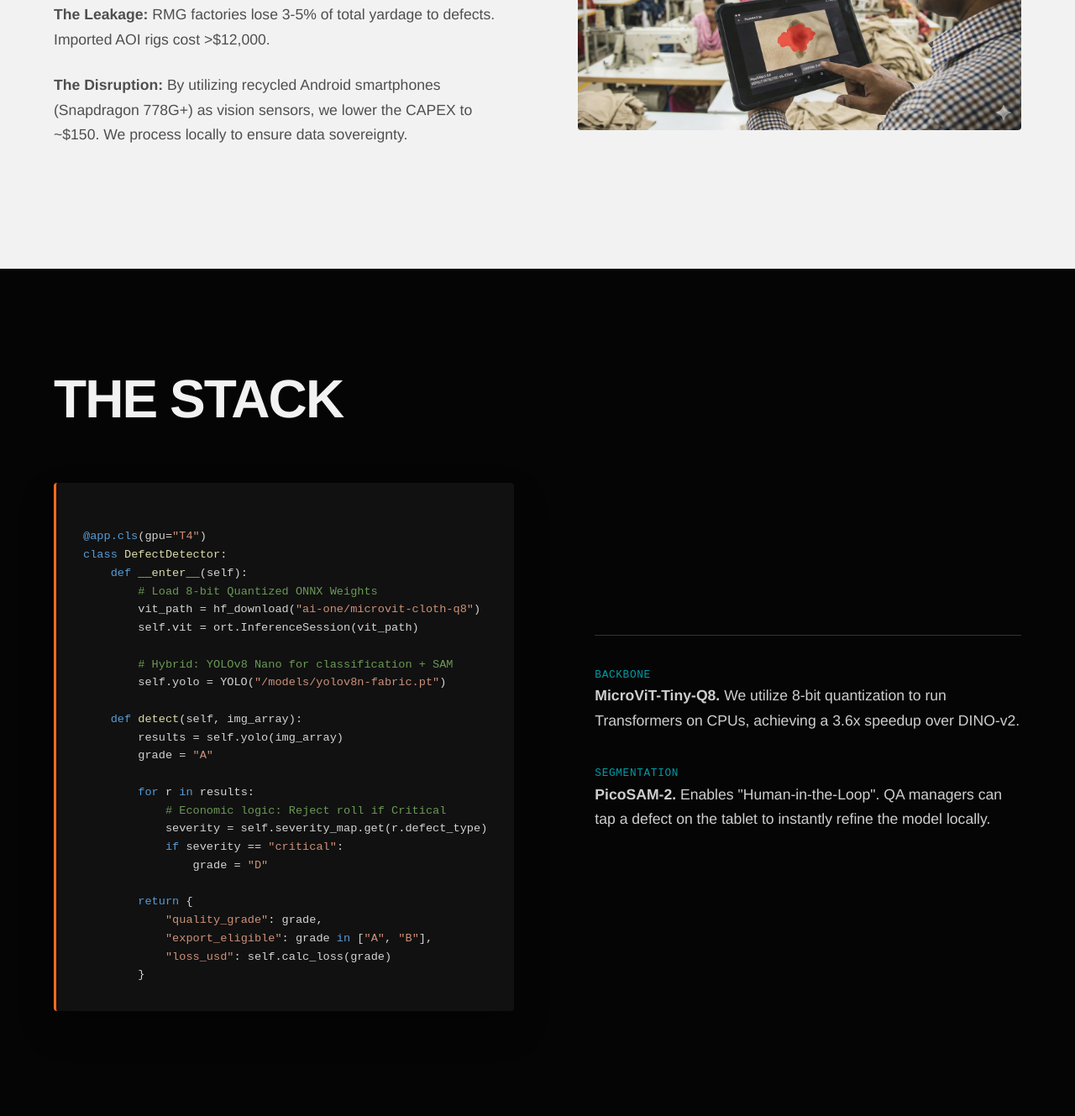
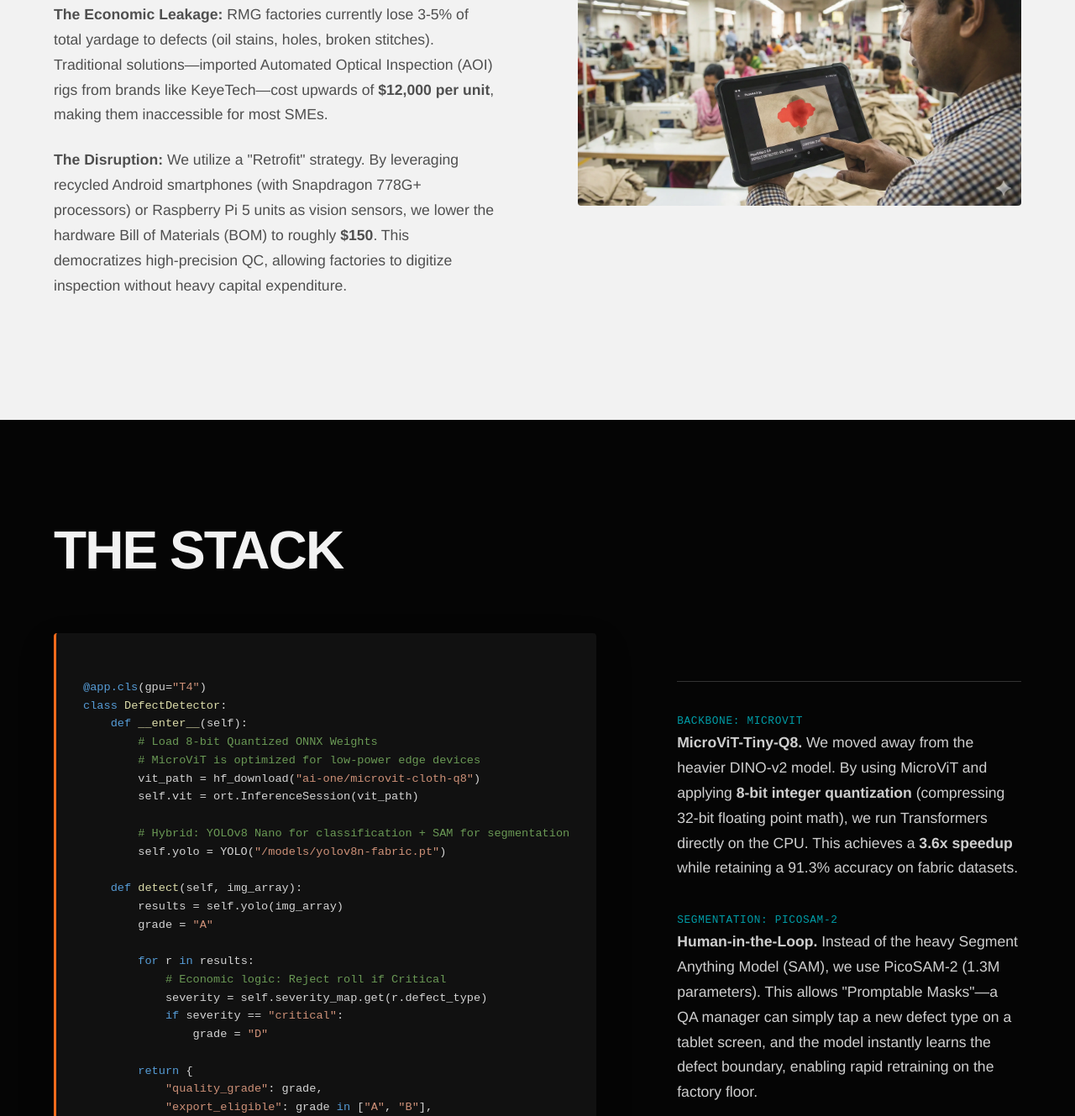
Before and after one commit to realsamiul/RavenReader, a plain HTML site: page qc-vision.html in a window 1280 px wide. Shown: the part 1090-2419 px from the top of the page at 84% size. Drawn offline with Linux system fonts and the light colour scheme.

Commit message:
Update qc-vision.html

```diff
--- a/qc-vision.html
+++ b/qc-vision.html
@@ -12,8 +12,8 @@
     <button class="nav-island" onclick="toggleMenu()">
         <div class="nav-icon"></div><span class="nav-label">MENU</span>
     </button>
-    <!-- [Insert Fullscreen Menu from Index here for brevity, exact same HTML] -->
-     <div class="fullscreen-menu" id="fsMenu">
+
+    <div class="fullscreen-menu" id="fsMenu">
         <button class="menu-close" onclick="toggleMenu()">X</button>
         <ul class="menu-list">
             <li class="menu-item"><a href="index.html" class="menu-link">M0NARQ</a></li>
@@ -40,10 +40,10 @@
                 <div>
                     <h2 style="color:var(--black)">FRUGAL INNOVATION</h2>
                     <p style="color:#333">
-                        <strong>The Leakage:</strong> RMG factories lose 3-5% of total yardage to defects. Imported AOI rigs cost >$12,000.
+                        <strong>The Economic Leakage:</strong> RMG factories currently lose 3-5% of total yardage to defects (oil stains, holes, broken stitches). Traditional solutions—imported Automated Optical Inspection (AOI) rigs from brands like KeyeTech—cost upwards of <strong>$12,000 per unit</strong>, making them inaccessible for most SMEs.
                     </p>
                     <p style="color:#333">
-                        <strong>The Disruption:</strong> By utilizing recycled Android smartphones (Snapdragon 778G+) as vision sensors, we lower the CAPEX to ~$150. We process locally to ensure data sovereignty.
+                        <strong>The Disruption:</strong> We utilize a "Retrofit" strategy. By leveraging recycled Android smartphones (with Snapdragon 778G+ processors) or Raspberry Pi 5 units as vision sensors, we lower the hardware Bill of Materials (BOM) to roughly <strong>$150</strong>. This democratizes high-precision QC, allowing factories to digitize inspection without heavy capital expenditure.
                     </p>
                 </div>
                 <div>
@@ -64,10 +64,11 @@
 <span class="k">class</span> <span class="f">DefectDetector</span>:
     <span class="k">def</span> <span class="f">__enter__</span>(self):
         <span class="c"># Load 8-bit Quantized ONNX Weights</span>
+        <span class="c"># MicroViT is optimized for low-power edge devices</span>
         vit_path = hf_download(<span class="s">"ai-one/microvit-cloth-q8"</span>)
         self.vit = ort.InferenceSession(vit_path)
 
-        <span class="c"># Hybrid: YOLOv8 Nano for classification + SAM</span>
+        <span class="c"># Hybrid: YOLOv8 Nano for classification + SAM for segmentation</span>
         self.yolo = YOLO(<span class="s">"/models/yolov8n-fabric.pt"</span>)
 
     <span class="k">def</span> <span class="f">detect</span>(self, img_array):
@@ -91,12 +92,12 @@
                 <div>
                     <ul style="list-style:none; border-top:1px solid #333; padding-top:2rem">
                         <li style="margin-bottom:2rem">
-                            <span class="mono teal">BACKBONE</span>
-                            <p><strong>MicroViT-Tiny-Q8.</strong> We utilize 8-bit quantization to run Transformers on CPUs, achieving a 3.6x speedup over DINO-v2.</p>
+                            <span class="mono teal">BACKBONE: MICROVIT</span>
+                            <p><strong>MicroViT-Tiny-Q8.</strong> We moved away from the heavier DINO-v2 model. By using MicroViT and applying <strong>8-bit integer quantization</strong> (compressing 32-bit floating point math), we run Transformers directly on the CPU. This achieves a <strong>3.6x speedup</strong> while retaining a 91.3% accuracy on fabric datasets.</p>
                         </li>
                         <li style="margin-bottom:2rem">
-                            <span class="mono teal">SEGMENTATION</span>
-                            <p><strong>PicoSAM-2.</strong> Enables "Human-in-the-Loop". QA managers can tap a defect on the tablet to instantly refine the model locally.</p>
+                            <span class="mono teal">SEGMENTATION: PICOSAM-2</span>
+                            <p><strong>Human-in-the-Loop.</strong> Instead of the heavy Segment Anything Model (SAM), we use PicoSAM-2 (1.3M parameters). This allows "Promptable Masks"—a QA manager can simply tap a new defect type on a tablet screen, and the model instantly learns the defect boundary, enabling rapid retraining on the factory floor.</p>
                         </li>
                     </ul>
                 </div>
```
